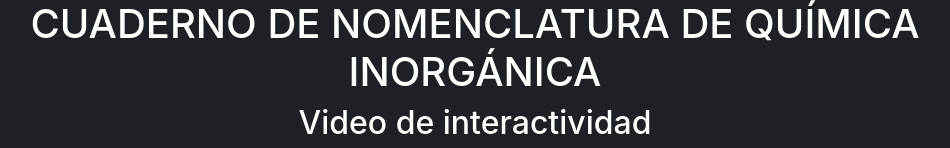
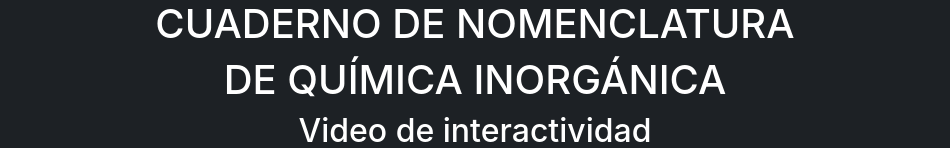
Before and after one commit to apicazorla/cnqi, a website: page index.html in a window 1280 px wide. Shown: the top 148 px of the page, without its empty margins (165-1115 px from the left). Drawn offline with nearby package versions, Linux system fonts and the light colour scheme; grey boxes are pictures that could not be loaded; files whose address does not match are found by name.

Commit message:
Update index.html

```diff
--- a/index.html
+++ b/index.html
@@ -14,7 +14,8 @@
 <body class="container">
 
 
-<h1>CUADERNO DE NOMENCLATURA DE QUÍMICA INORGÁNICA </h1>
+<h1>CUADERNO DE NOMENCLATURA</h1>
+<h1>DE QUÍMICA INORGÁNICA </h1>
 
 	<h2>Video de interactividad </h2>
 
```
